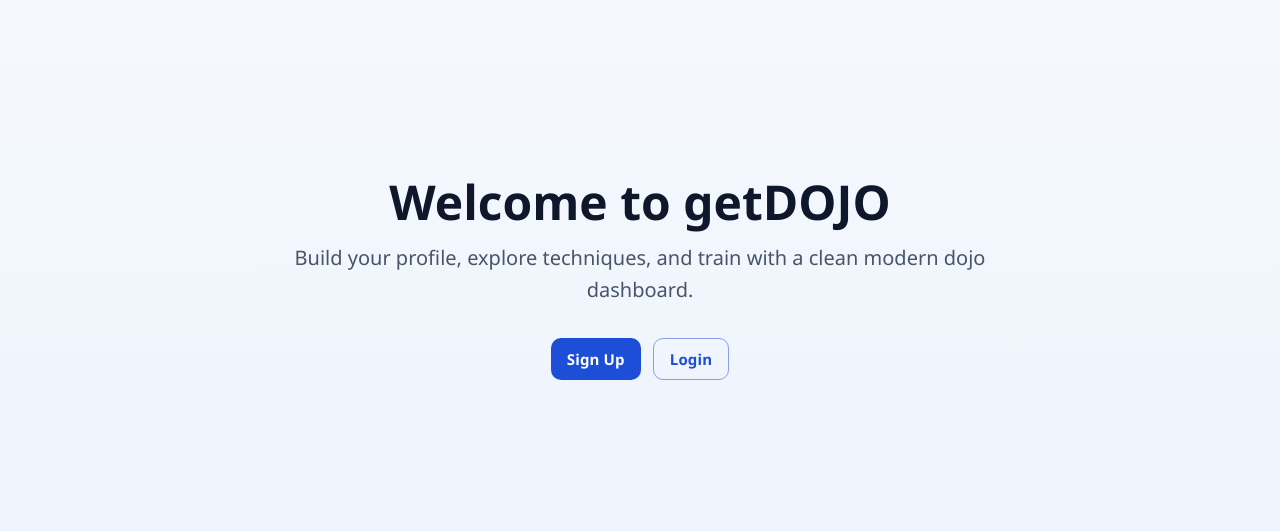
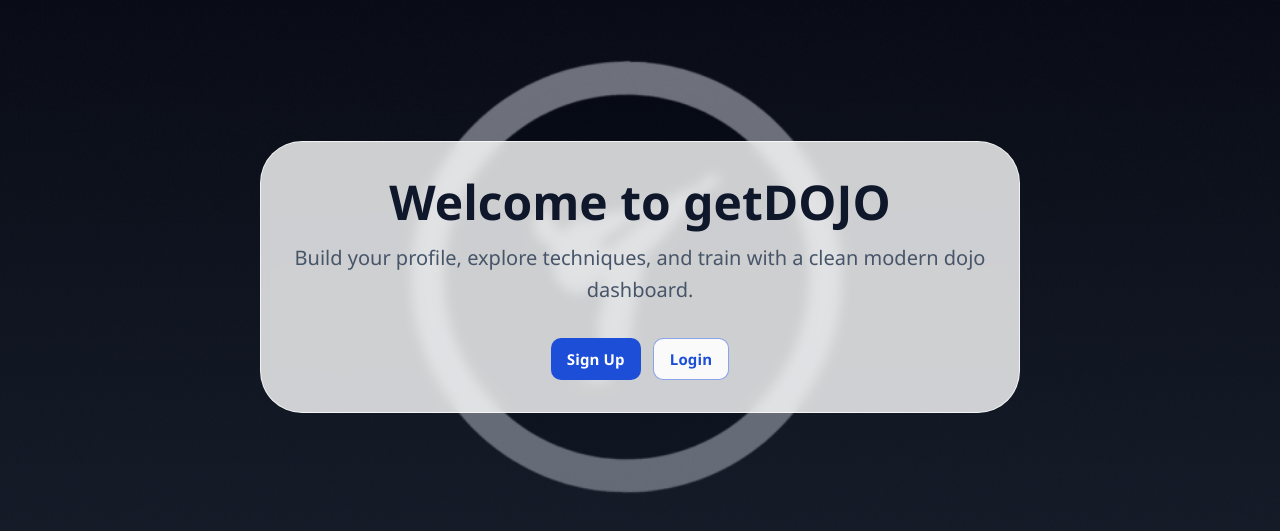
Before and after one commit to Deezledee/getDOJO, a React (Create React App) app in the folder getdojo-frontend/: page / in a window 1280 px wide. Shown: the part 123-654 px from the top of the page. Built offline with nearby package versions, Linux system fonts and the light colour scheme; no server answers.

Commit message:
Restore animated hero banner on start page

```diff
--- a/getdojo-frontend/src/pages/StartPage.js
+++ b/getdojo-frontend/src/pages/StartPage.js
@@ -2,11 +2,56 @@ import React from 'react';
 import { Link } from 'react-router-dom';
 import '../index.css';
 import { Box, Button, Stack, Typography } from '@mui/material';
+import backgroundImage from '../images/background-logo.gif';
 
 function StartPage() {
   return (
-    <div className='startPage'>
-      <Box sx={{ textAlign: 'center', maxWidth: 760, px: 2 }}>
+    <Box
+      className='startPage'
+      sx={{
+        position: 'relative',
+        minHeight: '100vh',
+        overflow: 'hidden',
+        display: 'grid',
+        placeItems: 'center',
+        px: 2,
+      }}
+    >
+      <Box
+        aria-hidden
+        sx={{
+          position: 'absolute',
+          inset: 0,
+          backgroundImage: `url(${backgroundImage})`,
+          backgroundSize: 'cover',
+          backgroundPosition: 'center',
+          transform: 'scale(1.03)',
+        }}
+      />
+      <Box
+        aria-hidden
+        sx={{
+          position: 'absolute',
+          inset: 0,
+          background:
+            'linear-gradient(180deg, rgba(2, 6, 23, 0.52) 0%, rgba(15, 23, 42, 0.6) 45%, rgba(30, 41, 59, 0.68) 100%)',
+        }}
+      />
+
+      <Box
+        sx={{
+          position: 'relative',
+          zIndex: 1,
+          textAlign: 'center',
+          maxWidth: 760,
+          px: 2,
+          py: { xs: 3, md: 4 },
+          borderRadius: 3,
+          background: 'rgba(255,255,255,0.8)',
+          border: '1px solid rgba(255,255,255,0.75)',
+          backdropFilter: 'blur(6px)',
+        }}
+      >
         <Typography variant="h3" sx={{ fontWeight: 900, color: '#0f172a', mb: 1.5 }}>
           Welcome to getDOJO
         </Typography>
@@ -18,12 +63,18 @@ function StartPage() {
           <Button component={Link} to="/signup" variant="contained" size="large">
             Sign Up
           </Button>
-          <Button component={Link} to="/login" variant="outlined" size="large">
+          <Button
+            component={Link}
+            to="/login"
+            variant="outlined"
+            size="large"
+            sx={{ backgroundColor: 'rgba(255,255,255,0.9)' }}
+          >
             Login
           </Button>
         </Stack>
       </Box>
-    </div>
+    </Box>
   );
 };
 
```
